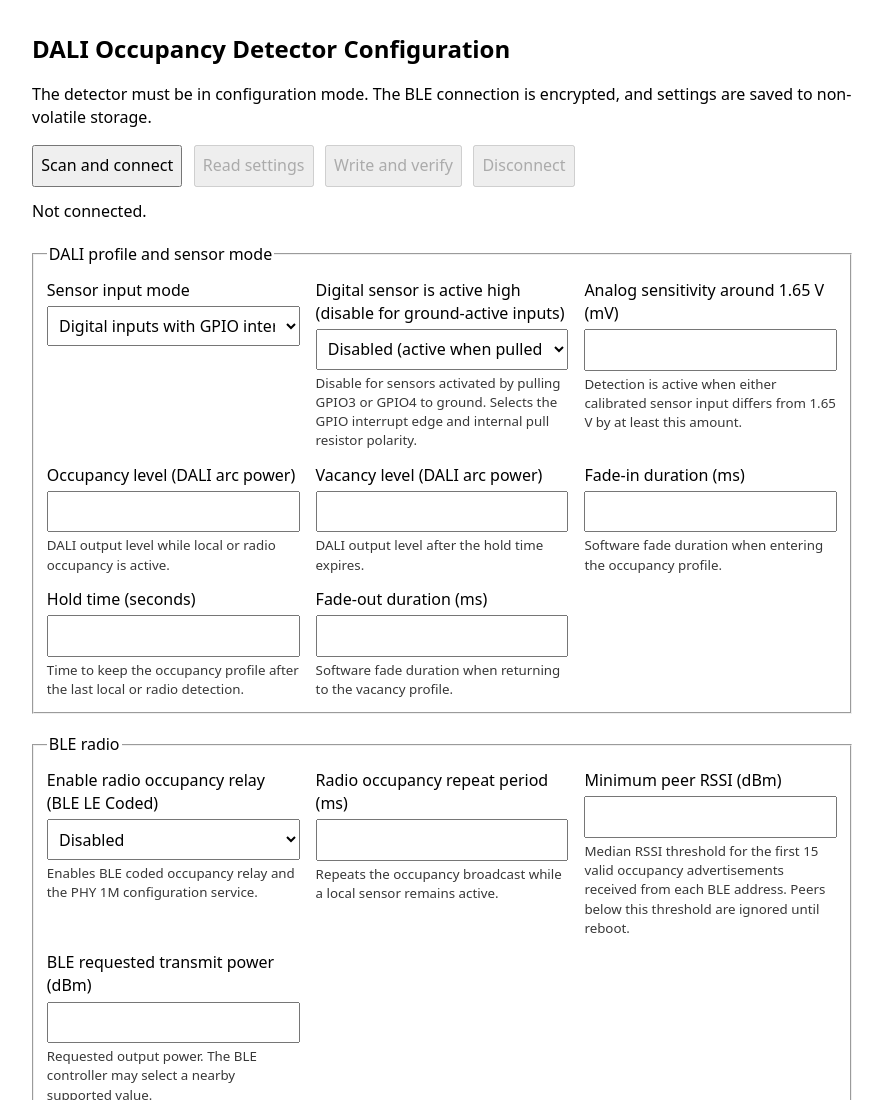
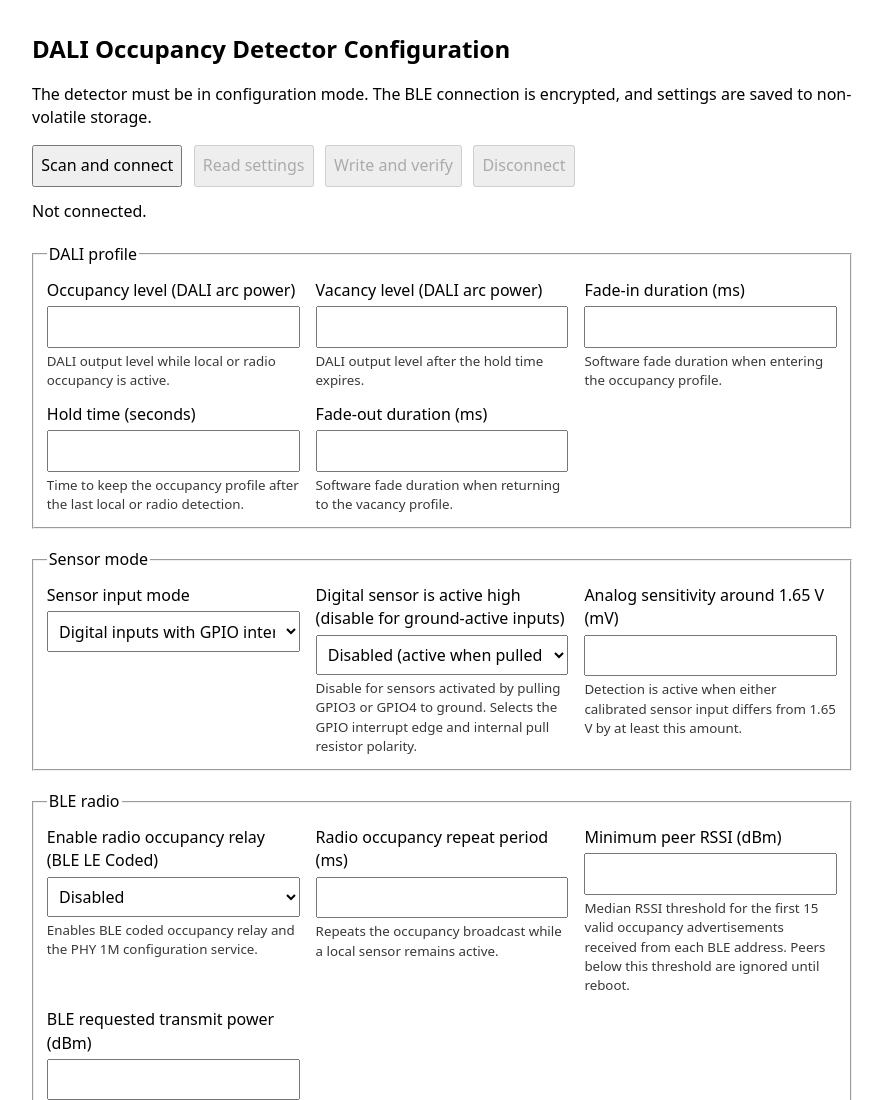
Before and after one commit to PBtestdali/dali-detector-config, a plain HTML site: page index.html in a window 1280 px wide. Shown: the top 1100 px of the page, without its empty margins (198-1081 px from the left). Drawn offline with Linux system fonts and the light colour scheme.

Commit message:
Split DALI profil and Sensor mode

```diff
--- a/index.html
+++ b/index.html
@@ -32,19 +32,8 @@
   <p id="device" class="notice"></p>
 
   <fieldset>
-    <legend>DALI profile and sensor mode</legend>
+    <legend>DALI profile</legend>
     <div class="fields">
-    <label>Sensor input mode
-      <select id="sensorMode"><option value="0">Digital inputs with GPIO interrupts</option><option value="1">Two analog inputs (ESP32-C3 ADC1)</option></select>
-    </label>
-    <label>Digital sensor is active high (disable for ground-active inputs)
-      <select id="activeHigh"><option value="0">Disabled (active when pulled to ground)</option><option value="1">Enabled (active high)</option></select>
-      <small>Disable for sensors activated by pulling GPIO3 or GPIO4 to ground. Selects the GPIO interrupt edge and internal pull resistor polarity.</small>
-    </label>
-    <label>Analog sensitivity around 1.65 V (mV)
-      <input id="sensitivity" type="number" min="20" max="1600" step="1">
-      <small>Detection is active when either calibrated sensor input differs from 1.65 V by at least this amount.</small>
-    </label>
     <label>Occupancy level (DALI arc power)
       <input id="occupancy" type="number" min="0" max="254" step="1">
       <small>DALI output level while local or radio occupancy is active.</small>
@@ -64,6 +53,23 @@
     <label>Fade-out duration (ms)
       <input id="fadeOut" type="number" min="0" max="60000" step="1">
       <small>Software fade duration when returning to the vacancy profile.</small>
+    </label>
+    </div>
+  </fieldset>
+
+  <fieldset>
+    <legend>Sensor mode</legend>
+    <div class="fields">
+    <label>Sensor input mode
+      <select id="sensorMode"><option value="0">Digital inputs with GPIO interrupts</option><option value="1">Two analog inputs (ESP32-C3 ADC1)</option></select>
+    </label>
+    <label>Digital sensor is active high (disable for ground-active inputs)
+      <select id="activeHigh"><option value="0">Disabled (active when pulled to ground)</option><option value="1">Enabled (active high)</option></select>
+      <small>Disable for sensors activated by pulling GPIO3 or GPIO4 to ground. Selects the GPIO interrupt edge and internal pull resistor polarity.</small>
+    </label>
+    <label>Analog sensitivity around 1.65 V (mV)
+      <input id="sensitivity" type="number" min="20" max="1600" step="1">
+      <small>Detection is active when either calibrated sensor input differs from 1.65 V by at least this amount.</small>
     </label>
     </div>
   </fieldset>
```
